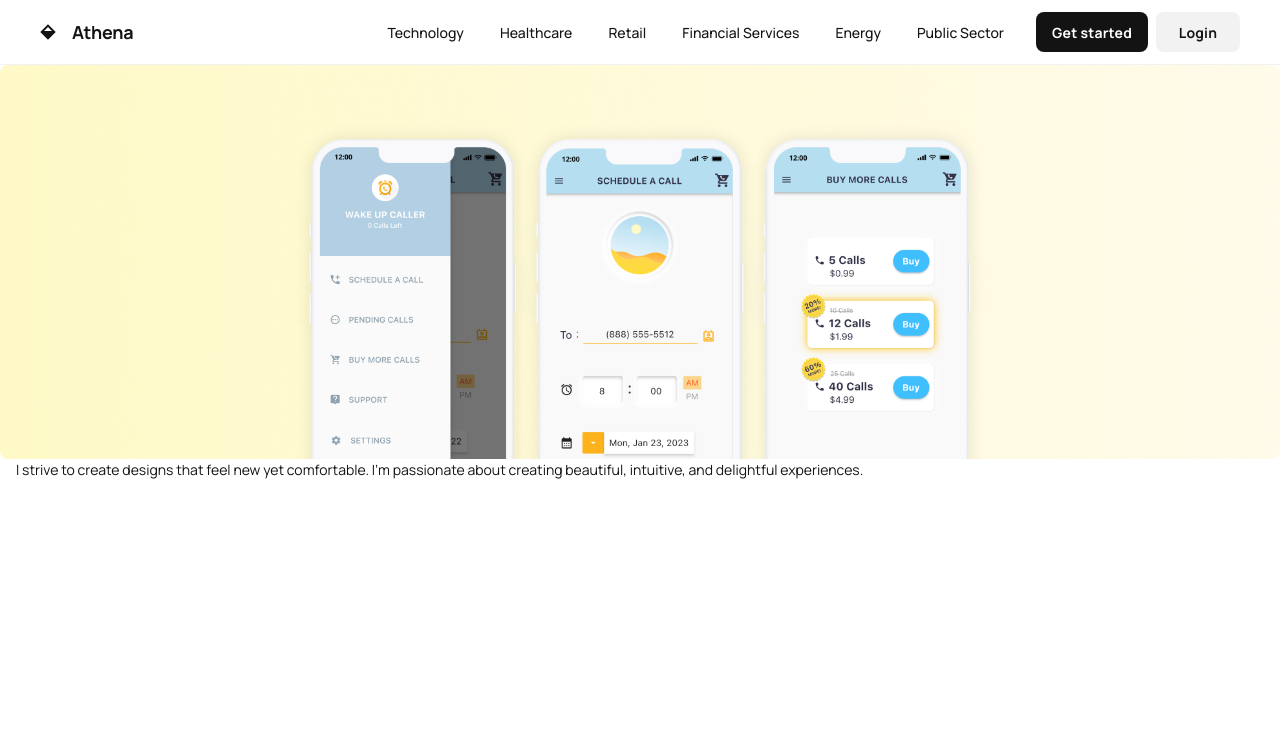
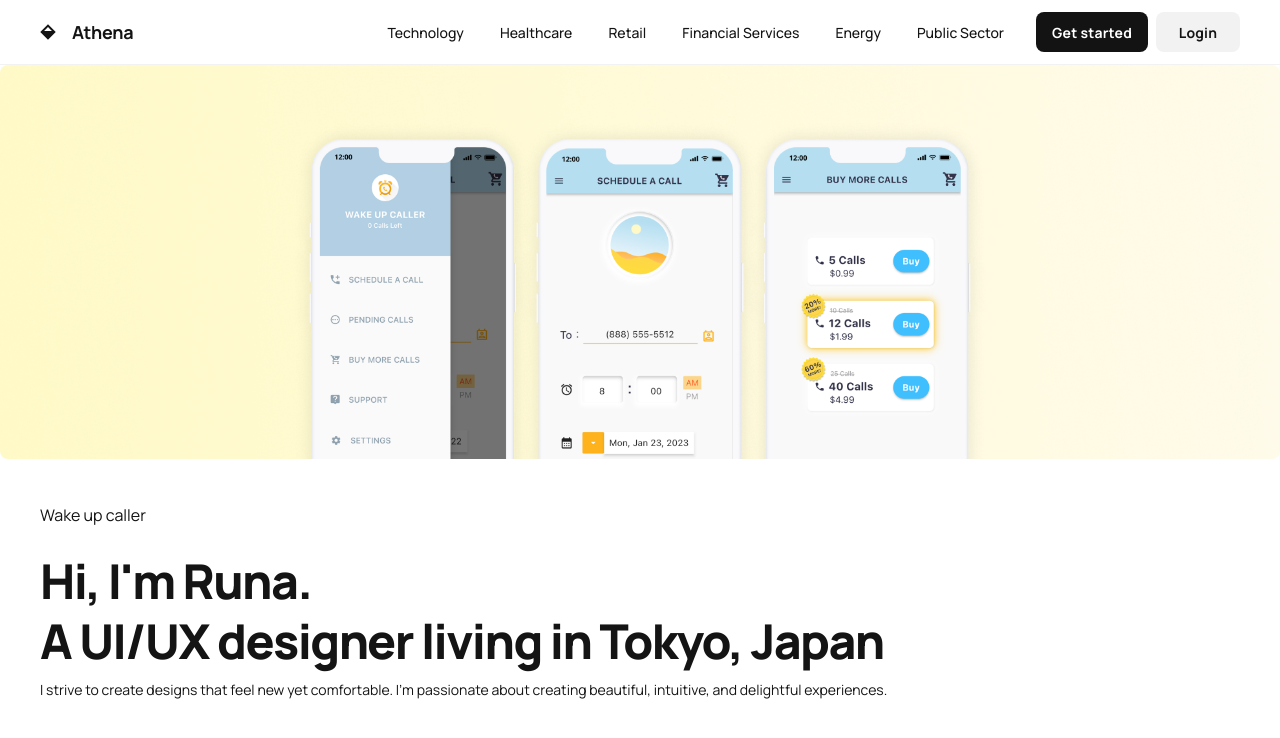
Before and after one commit to Runatkk/Runatkk.github.io, a plain HTML site: page wuc.html in a window 1280 px wide. Drawn offline with nearby package versions, Linux system fonts and the light colour scheme.

Commit message:
working on ui

```diff
--- a/wuc.html
+++ b/wuc.html
@@ -68,38 +68,30 @@
                   <img src="images/p_wuc.png" alt="Featured Work Image" class="w-full h-auto rounded-lg">
                 </div>
 
-                <div class="flex flex-col gap-6 px-4 @[480px]:min-w-[400px] @[480px]:gap-8 @[864px]:justify-center">
+                <div class="flex flex-col gap-6 px-10 py-10  @[480px]:min-w-[400px] @[480px]:gap-8 @[864px]:justify-center">
                   <div class="flex flex-col gap-2 text-left">
 
-                    <h2
-                      class="text-[#141414] text-sm font-normal leading-normal @[480px]:text-base @[480px]:font-normal @[480px]:leading-normal">
-                      I strive to create designs that feel new yet comfortable. I'm passionate about creating beautiful,
-                      intuitive, and delightful experiences.
+                    <div class="flex flex-col gap-6 py-1 p @[480px]:gap-8 @[864px]:flex-row">
+                      <h2
+                      class="text-[#141414]  font-normal leading-normal @[480px]:text-4xl font-bold　@[480px]:font-normal @[480px]:leading-normal">
+                      Wake up caller
                     </h2>
+                      <div class="flex flex-col gap-6 @[480px]:min-w-[400px] @[480px]:gap-8 @[864px]:justify-center">
+                        <div class="flex flex-col gap-2 text-left">
+                          <h1 class="text-[#141414] text-5xl font-black leading-tight tracking-[-0.033em] @[480px]:text-5xl @[480px]:font-black @[480px]:leading-tight @[480px]:tracking-[-0.033em] @[320px]:text-4xl"
+                          >
+                          Hi, I'm Runa.<br> A UI/UX designer living in Tokyo, Japan
+                          </h1>
+                          <h2 class="text-[#141414] text-sm font-normal leading-normal @[480px]:text-base @[480px]:font-normal @[480px]:leading-normal">
+                              I strive to create designs that feel new yet comfortable. I'm passionate about creating beautiful, intuitive, and delightful experiences.
+                          </h2>
 
+                      </div>
+                    </div>
+                  </div>
                   </div>
                 </div>
               </div>
-                        <div class="grid grid-cols-[repeat(auto-fit,minmax(158px,1fr))] gap-3 p-4">
-
-
-        </div>
-
-           <div class="flex flex-col gap-6 px-4 py-10 @[480px]:gap-8 @[864px]:flex-row">
-
-          <div class="flex flex-col gap-6 @[480px]:min-w-[400px] @[480px]:gap-8 @[864px]:justify-center">
-            <div class="flex flex-col gap-2 text-left">
-
-
-
-          </div>
-        </div>
-
-        <div class="grid grid-cols-[repeat(auto-fit,minmax(158px,1fr))] gap-3 p-4">
-
-          <div class="flex flex-col gap-3 pb-3">
-            </div>          </div>
-
           </div>
       </div>
     </div>
```
